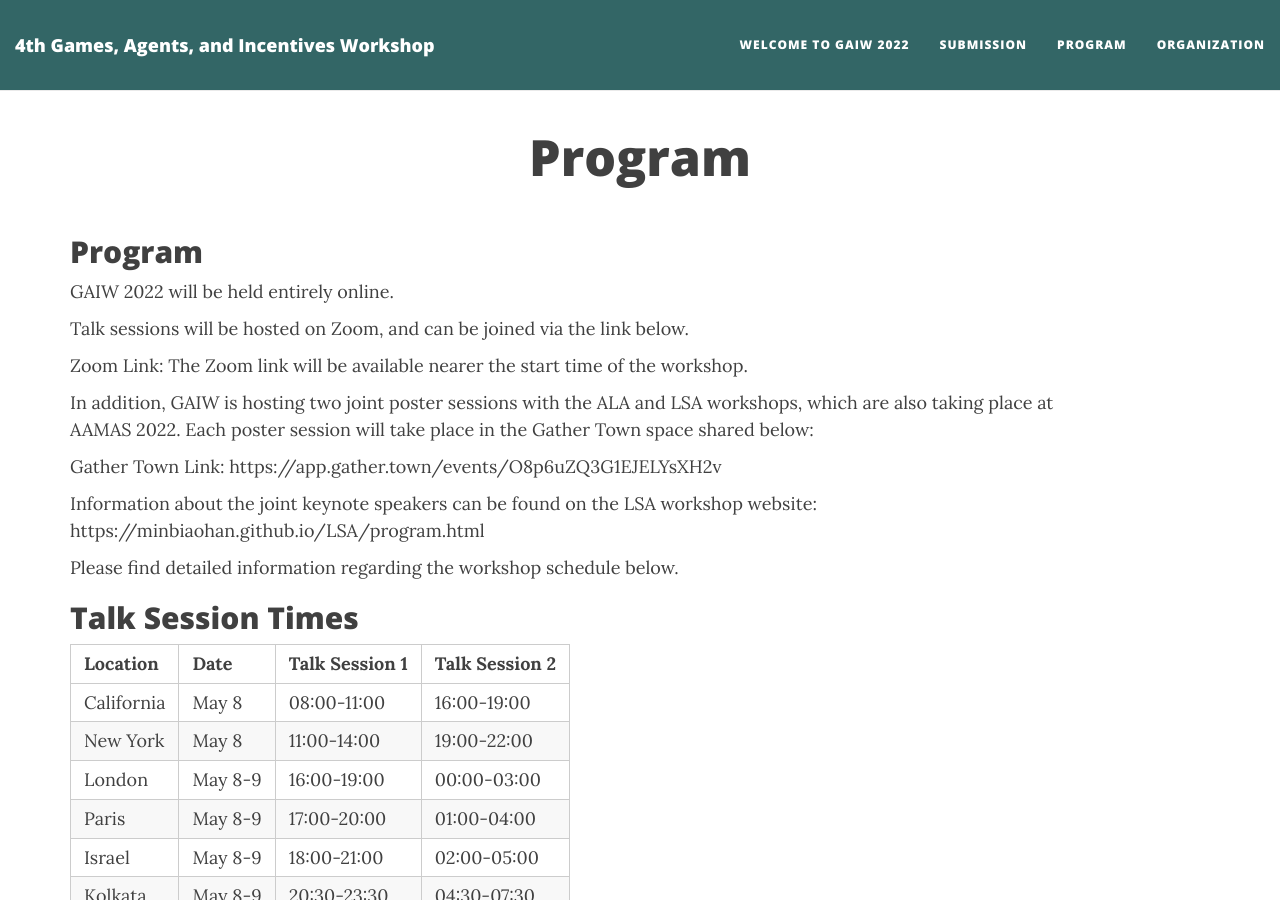
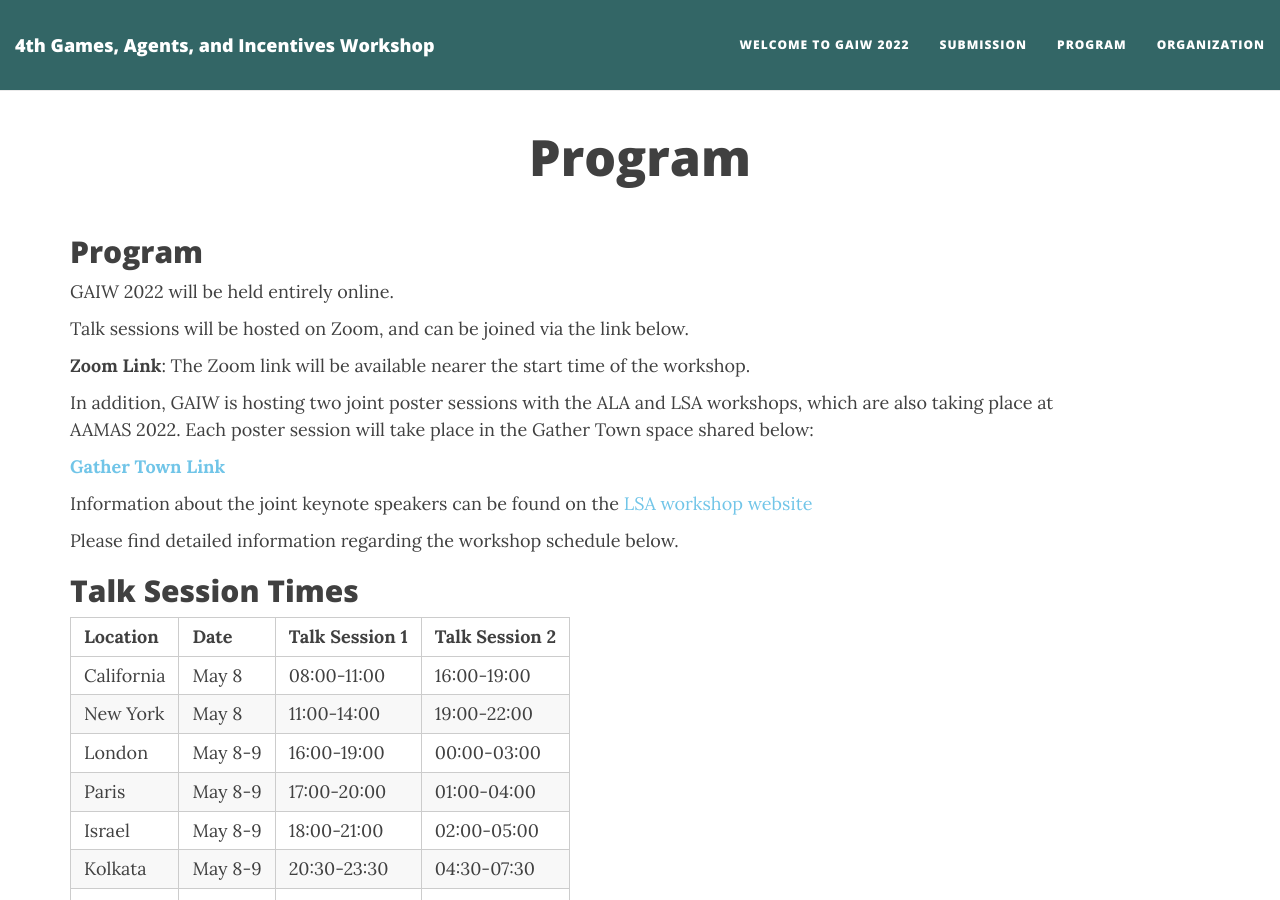
Before and after one commit to BenAbramowitz/gaiw2023, a Jekyll site: the page built from program.md, in a window 1280 px wide and 900 px high. Built offline with Jekyll 4.4.1, drawn with Linux system fonts in a browser that asks for light colours; nearby versions of some CDN libraries.

Commit message:
Update program.md

```diff
--- a/program.md
+++ b/program.md
@@ -10,14 +10,14 @@ GAIW 2022 will be held entirely online.
 
 Talk sessions will be hosted on Zoom, and can be joined via the link below.
 
-Zoom Link: The Zoom link will be available nearer the start time of the workshop.
+**Zoom Link**: The Zoom link will be available nearer the start time of the workshop.
 <!-- https://psu.zoom.us/j/93817541262?pwd=M3VuaVNvb2p2T3UzS1Y3dUJmdVAwdz09 -->
 
 In addition, GAIW is hosting two joint poster sessions with the ALA and LSA workshops, which are also taking place at AAMAS 2022. Each poster session will take place in the Gather Town space shared below:
 
-Gather Town Link: https://app.gather.town/events/O8p6uZQ3G1EJELYsXH2v
+**[Gather Town Link](https://app.gather.town/events/O8p6uZQ3G1EJELYsXH2v)**
 
-Information about the joint keynote speakers can be found on the LSA workshop website: https://minbiaohan.github.io/LSA/program.html
+Information about the joint keynote speakers can be found on the [LSA workshop website](https://minbiaohan.github.io/LSA/program.html)
 
 Please find detailed information regarding the workshop schedule below.
 
```
